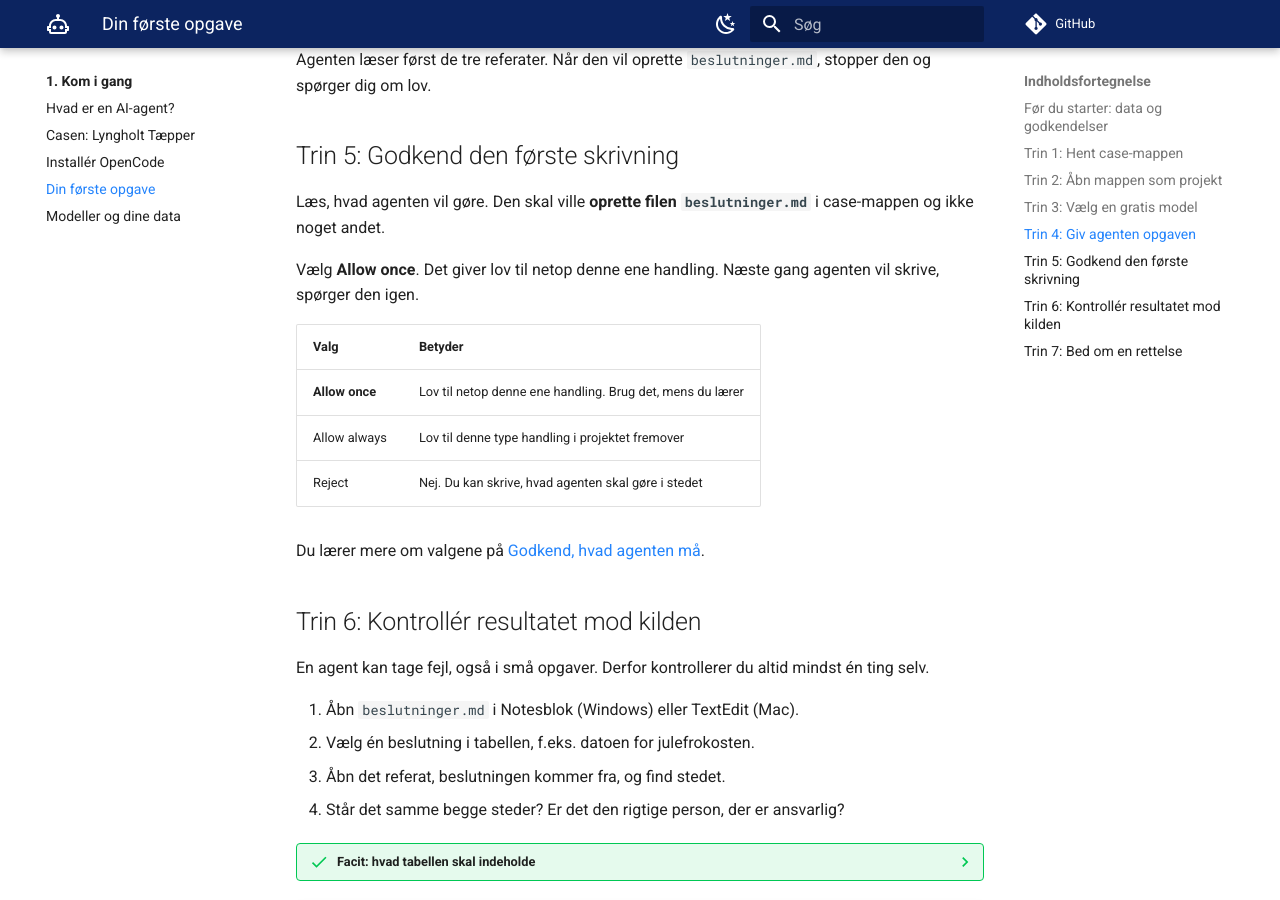
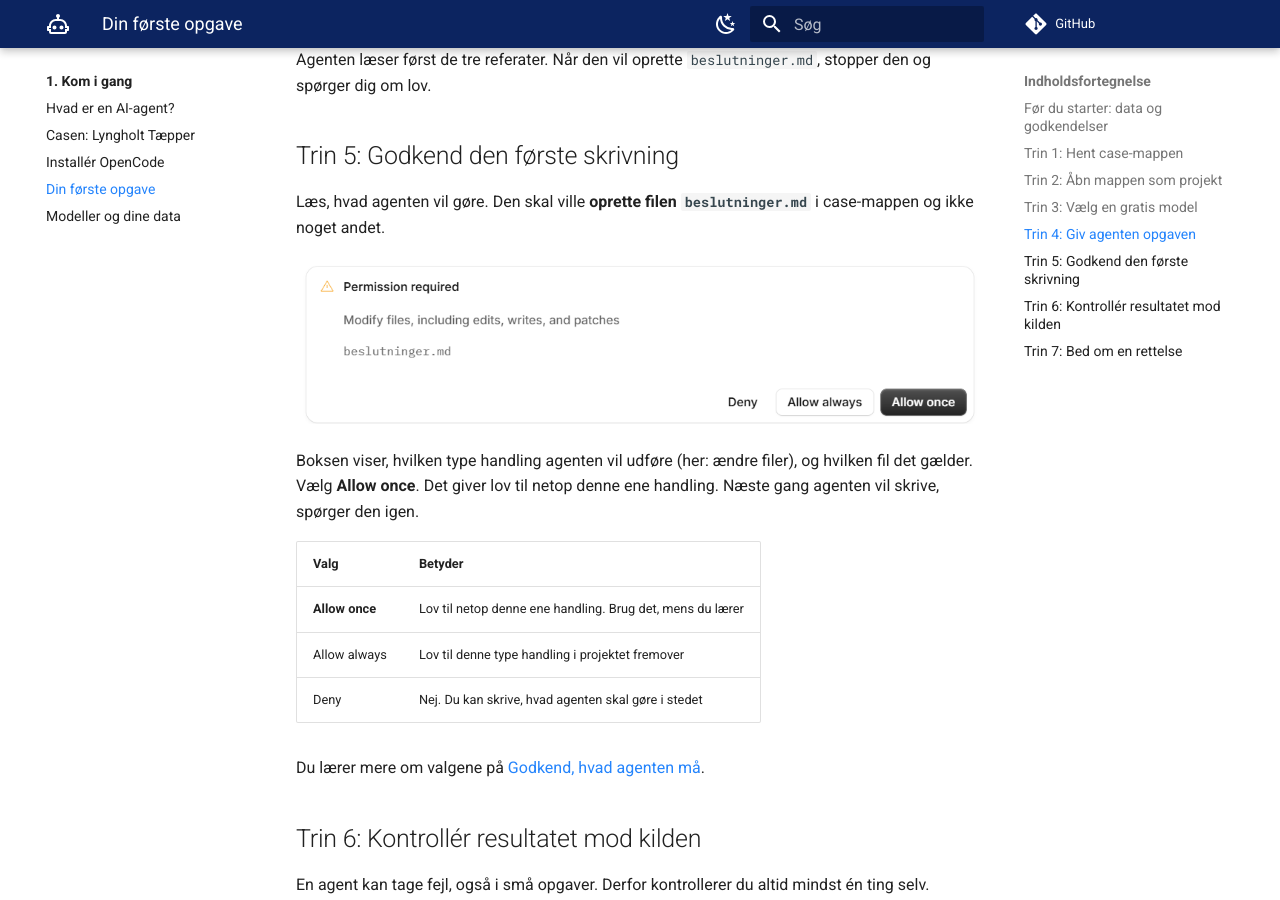
Before and after one commit to hellstern/laer-opencode, an MkDocs documentation site: the page built from docs/start/foerste-opgave.md, in a window 1280 px wide and 900 px high, scrolled down 2558 px. Built offline with MkDocs 1.6.1 and Material for MkDocs 9.7.7, drawn with Linux system fonts in a browser that asks for light colours; comment, search, counter and statistics services are not loaded.

Commit message:
Skærmbillede af den første godkendelse, knappen hedder Deny
Co-Authored-By: Claude Opus 5.5 <noreply@anthropic.com>
Claude-Session: https://claude.ai/code/session_01XNqzskN53VLmp88mH3HRjU

```diff
--- a/docs/start/foerste-opgave.md
+++ b/docs/start/foerste-opgave.md
@@ -72,13 +72,15 @@ Agenten læser først de tre referater. Når den vil oprette `beslutninger.md`,
 
 Læs, hvad agenten vil gøre. Den skal ville **oprette filen `beslutninger.md`** i case-mappen og ikke noget andet.
 
-Vælg **Allow once**. Det giver lov til netop denne ene handling. Næste gang agenten vil skrive, spørger den igen.
+![Godkendelsen i OpenCode: Permission required, Modify files, beslutninger.md, med knapperne Deny, Allow always og Allow once.](../billeder/godkendelse.png)
+
+Boksen viser, hvilken type handling agenten vil udføre (her: ændre filer), og hvilken fil det gælder. Vælg **Allow once**. Det giver lov til netop denne ene handling. Næste gang agenten vil skrive, spørger den igen.
 
 | Valg | Betyder |
 | --- | --- |
 | **Allow once** | Lov til netop denne ene handling. Brug det, mens du lærer |
 | Allow always | Lov til denne type handling i projektet fremover |
-| Reject | Nej. Du kan skrive, hvad agenten skal gøre i stedet |
+| Deny | Nej. Du kan skrive, hvad agenten skal gøre i stedet |
 
 Du lærer mere om valgene på [Godkend, hvad agenten må](../daglig/godkendelser.md).
 
```
Also changed, not shown: docs/daglig/godkendelser.md (+2 -2 lines), docs/billeder/godkendelse.png (added).
